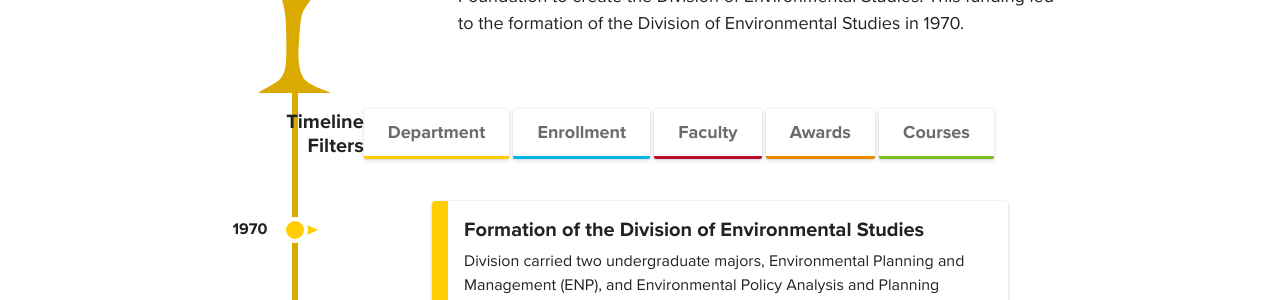
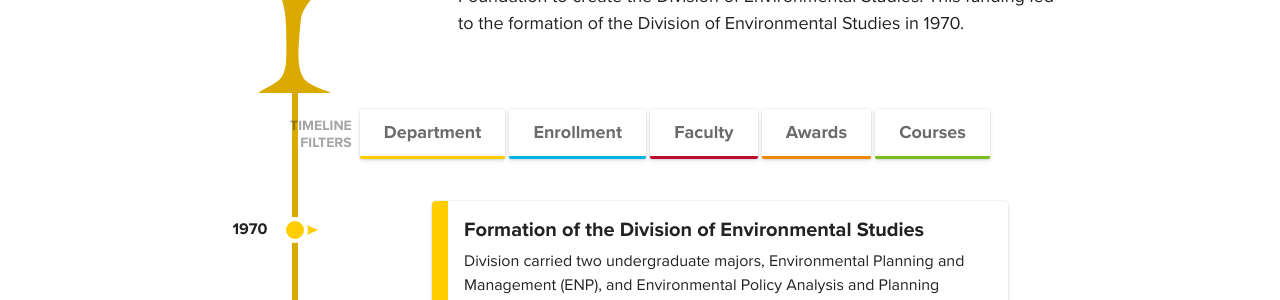
Before and after one commit to ucdavis/esp50, a Jekyll site: the page built from index.html, in a window 1280 px wide. Shown: the part 1127-1427 px from the top of the page. Built offline with Jekyll 4.4.1, drawn with Linux system fonts in a browser that asks for light colours; nearby versions of some CDN libraries; the list of posts is cut into pages by our own code; comment, search, counter and statistics services are not loaded.

Commit message:
filter work

```diff
--- a/_sass/_layout.scss
+++ b/_sass/_layout.scss
@@ -100,7 +100,13 @@ h1 {
   }
 }
 .filters {
-
+  h3 {
+    color:$tertiary-font;
+    font-size:1.4rem;
+    text-transform: uppercase;
+    margin-right:8px;
+    margin-top:8px;
+  }
 }
 ul.filterlist {
   margin-left:0;
@@ -156,7 +162,6 @@ ul.filterlist {
   box-shadow: $box-shadow;
   border-radius: 4px;
   overflow: hidden;
-  margin-bottom:16px;
   border:none;
   padding: 1.6rem 1.6rem 1rem 1.6rem !important;
   h3 {
@@ -168,6 +173,7 @@ ul.filterlist {
   }
   @include breakpoint(md) {
     margin-left:-16px;
+    margin-bottom:16px;
   }
   &.color-departmental {
     border-left:16px solid $departmental;
--- a/index.html
+++ b/index.html
@@ -18,7 +18,7 @@ title: 50th Anniversary ESP
 </div>
 <div class="timeline-wrapper timemark container">
   <div class="filters row justify-content-center">
-    <h3 class="text-right">Timeline <br>
+    <h3 class="text-right">Timeline<br>
         Filters</h3>
     <ul class="filterlist">
       <li><a class="filter-department" href="#">Department</a></li>
```
